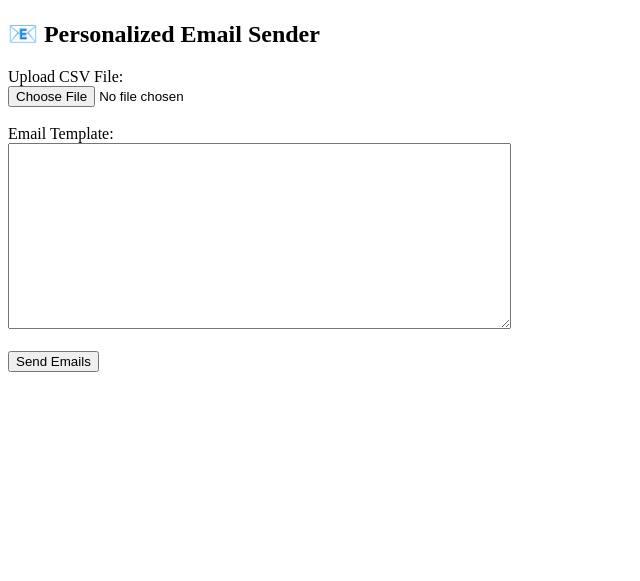
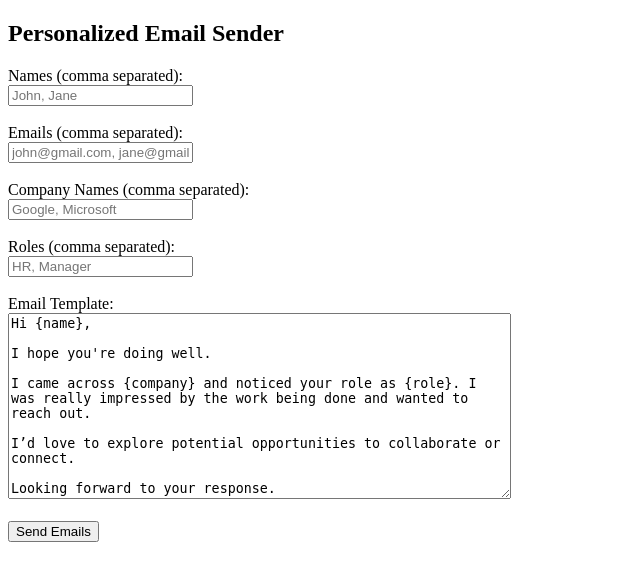
Before and after one commit to gppkkj/Personalised-email, a Flask app: page / in a window 1280 px wide. Shown: the top 581 px of the page, without its empty margins (0-640 px from the left). Run offline with Flask 3, Linux system fonts and the light colour scheme.

Commit message:
template

```diff
--- a/templates/index.html
+++ b/templates/index.html
@@ -1,23 +1,42 @@
 <!DOCTYPE html>
 <html>
 <head>
-    <title>Email Sender</title>
+    <title>Personalized Email Sender</title>
 </head>
 <body>
 
-    <h2>📧 Personalized Email Sender</h2>
+    <h2>Personalized Email Sender</h2>
 
-    <form action="/send" method="post" enctype="multipart/form-data">
+    <form action="/send" method="POST">
 
-        <!-- Upload CSV -->
-        <label>Upload CSV File:</label><br>
-        <input type="file" name="file" required><br><br>
+        <label>Names (comma separated):</label><br>
+        <input type="text" name="names" placeholder="John, Jane"><br><br>
 
-        <!-- Email Template -->
+        <label>Emails (comma separated):</label><br>
+        <input type="text" name="emails" placeholder="john@gmail.com, jane@gmail.com"><br><br>
+
+        <label>Company Names (comma separated):</label><br>
+        <input type="text" name="companies" placeholder="Google, Microsoft"><br><br>
+
+        <label>Roles (comma separated):</label><br>
+        <input type="text" name="roles" placeholder="HR, Manager"><br><br>
+
         <label>Email Template:</label><br>
-        <textarea name="template" rows="12" cols="60">{{ template }}</textarea><br><br>
+        <textarea name="template" rows="12" cols="60">
+Hi {name},
 
-        <!-- Submit -->
+I hope you're doing well.
+
+I came across {company} and noticed your role as {role}. I was really impressed by the work being done and wanted to reach out.
+
+I’d love to explore potential opportunities to collaborate or connect.
+
+Looking forward to your response.
+
+Best regards,
+Your Name
+        </textarea><br><br>
+
         <button type="submit">Send Emails</button>
 
     </form>
```
